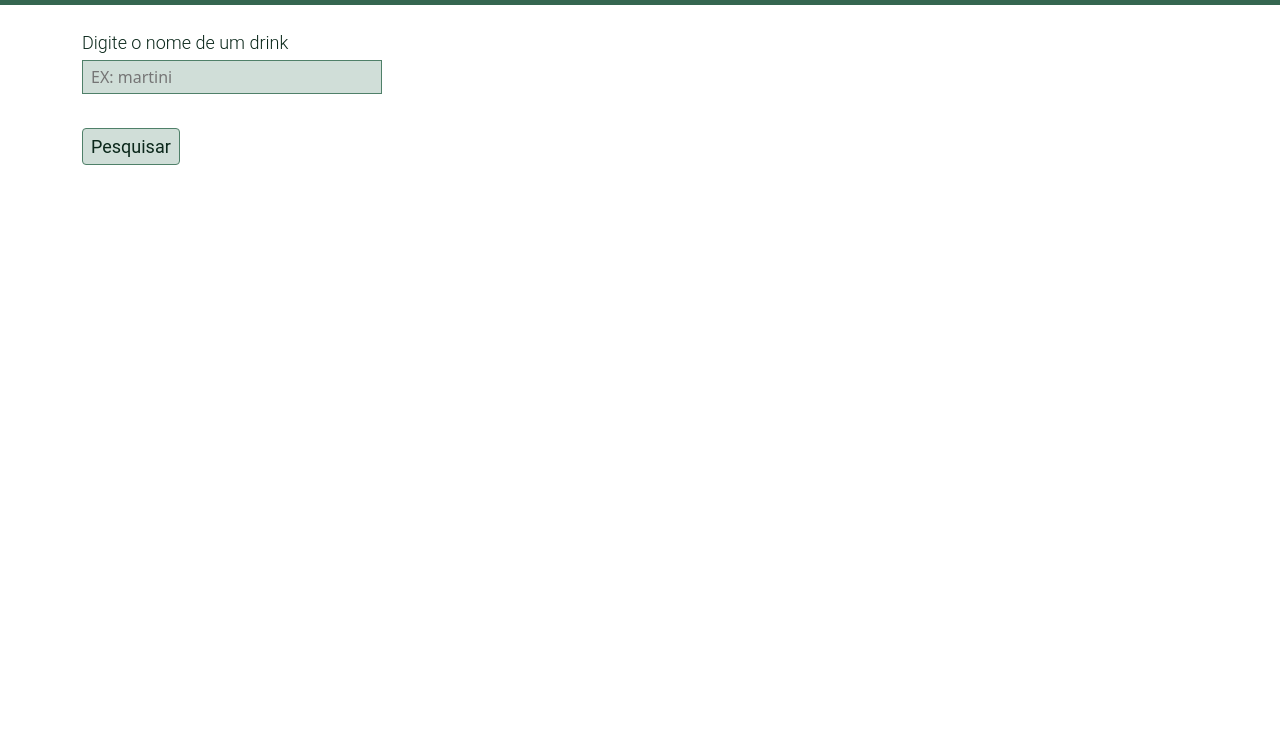
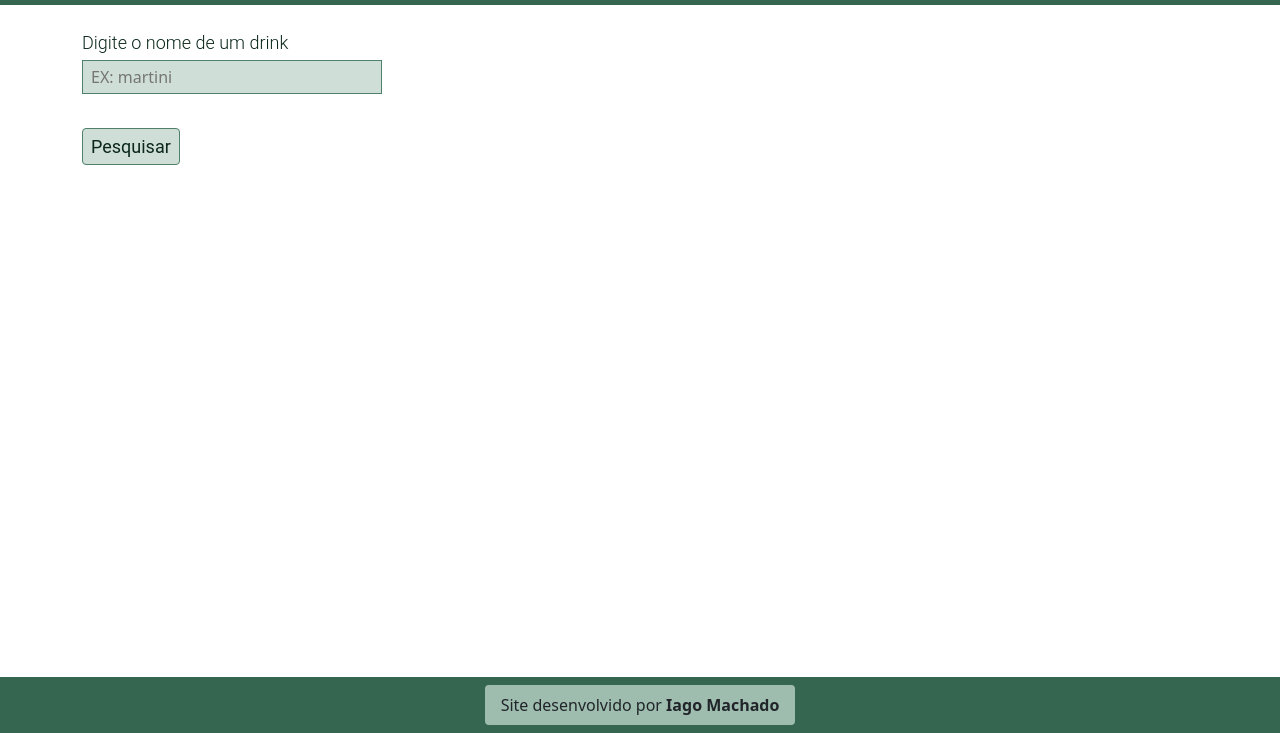
Before and after one commit to iagomachadoo/mais-um-drink, a plain HTML site: page index.html in a window 1280 px wide. Shown: the part 67-800 px from the top of the page. Drawn offline with Linux system fonts and the light colour scheme.

Commit message:
Adicionando rodapé

```diff
--- a/assets/css/style.css
+++ b/assets/css/style.css
@@ -7,11 +7,6 @@
     font-family: 'roboto', sans-serif;
     src: url("../fonts/roboto/Roboto-Light.ttf");
     src: url("../fonts/roboto/Roboto-Regular.ttf");
-}
-
-ul{
-    padding: 0;
-    list-style: none;
 }
 
 :root{
@@ -25,6 +20,15 @@ ul{
     --cor-alerta: #B60000;
     --border: 1px solid var(--cor-borda);
     --border-radius: 4px
+}
+
+html, body{
+    min-height: 100%;
+}
+
+ul{
+    padding: 0;
+    list-style: none;
 }
 
 .n-visivel{
@@ -103,10 +107,6 @@ ul{
     background-color: transparent;
 }
 
-.conteudo__header{
-    cursor: pointer;
-}
-
 .conteudo__item{
     background-color: var(--cor-background);
     border: var(--border);
@@ -138,6 +138,29 @@ ul{
     font-size: 18px;
 }
 
+.footer{
+    position: absolute;
+    bottom: 0;
+    width: 100%;
+    background-color: var(--cor-header);
+}
+
+.footer__link{
+    background-color: var(--cor-logo);
+    max-width: max-content;
+    border-radius: var(--border-radius);
+    color: inherit;
+    text-decoration: none;
+}
+
+.footer__link strong{
+    font-weight: 600;
+}
+
+.footer__link:hover strong{
+    text-decoration: underline;
+}
+
 @media(max-width: 576px){
     .conteudo__img{
         width: 120px;
--- a/assets/javascript/api-drink.js
+++ b/assets/javascript/api-drink.js
@@ -62,6 +62,7 @@ function pesquisarDrink(){
     if(PEQUISA_NAO_VAZIA && PESQUISA_COM_LETRA){
         document.querySelector('.form__alerta').classList.add('visivel-hidden');
         mostrarDrinks(DRINK_A_PESQUISAR.value);
+        document.querySelector('.footer').style.position = "initial";
         DRINK_A_PESQUISAR.value = '';
 
     }else{
--- a/index.html
+++ b/index.html
@@ -4,7 +4,7 @@
     <meta charset="UTF-8">
     <meta http-equiv="X-UA-Compatible" content="IE=edge">
     <meta name="viewport" content="width=device-width, initial-scale=1.0">
-    <meta name="description" content="">
+    <meta name="description" content="Está a procura de drinks pra alegrar sua festa, então basta apenas escrever o nome do drink de sua escolha e descobrir os ingredientes e o modo de preparo pra esse drink. Mas lembre-se, beba com moderação e se beber, não dirija.">
     <title>Mais um drink</title>
     <link rel="shortcut icon" href="./favicon.ico" type="image/x-icon">
     <link rel="stylesheet" href="./assets/bootstrap/css/bootstrap.min.css">
@@ -35,6 +35,12 @@
         </ul>
     </section>
 
+    <footer class="footer py-2">
+        <div class="container">
+            <a href="https://github.com/iagomachadoo" target="_blank" class="footer__link mx-auto my-0 px-3 py-2 d-block">Site desenvolvido por <strong>Iago Machado</strong></a>
+        </div>
+    </footer>
+
     <script src="./assets/javascript/api-drink.js"></script>
 </body>
 </html>
```
